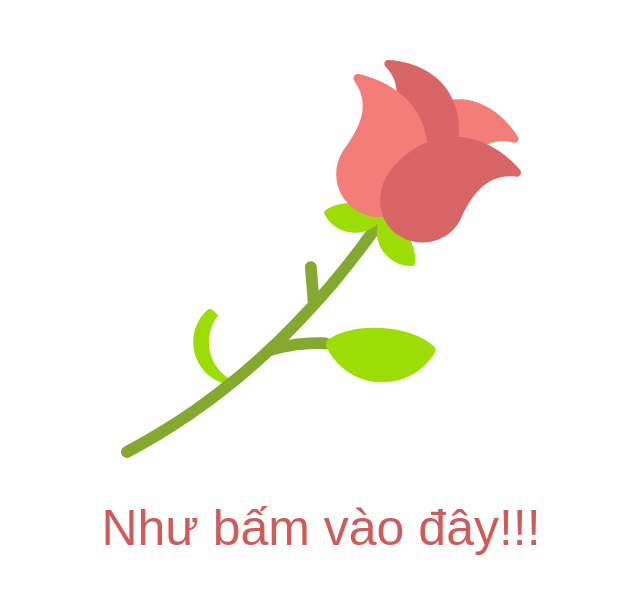
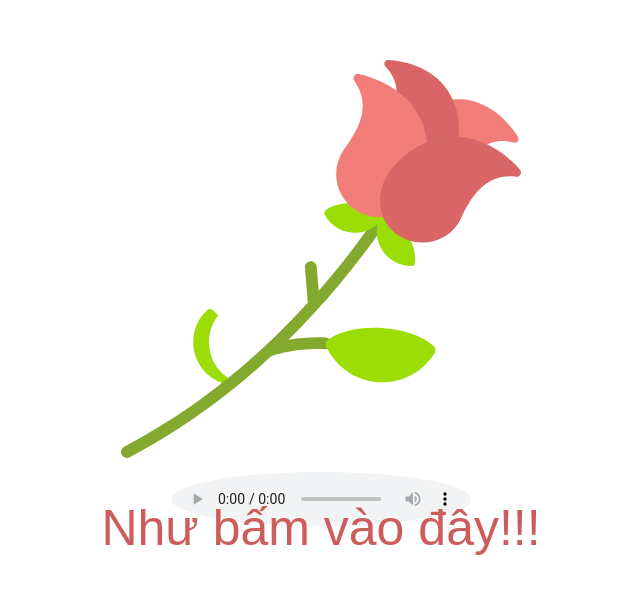
Before and after one commit to buiminhcong/lll, a plain HTML site: page index.html in a window 1280 px wide. Shown: the part 141-734 px from the top of the page, without its empty margins (319-959 px from the left). Drawn offline with nearby package versions, Linux system fonts and the light colour scheme.

Commit message:
fix audio

```diff
--- a/index.html
+++ b/index.html
@@ -47,6 +47,15 @@
             transform: translate(-50%, -50%);
             z-index: 1;
             /* Đảm bảo hình ảnh nằm trên các phần tử khác */
+        }
+
+        #backgroundMusic{
+            position: absolute;
+            top: 80%;
+            left: 50%;
+            border-radius: 50%;
+            transform: translate(-50%, -50%);
+            z-index: 1;
         }
 
 
@@ -459,6 +468,8 @@
 
 <body>
 
+
+
     <svg style="display: none;" id="theSvg" viewBox="-120 -30 240 180" enable-background="new 0 0 174 148"
         xml:space="preserve">
         <defs>
@@ -782,10 +793,11 @@
         font-size: 50px;
         top: 80%;">Như bấm vào đây!!!</p>
 
-        <audio autoplay loop controls style="display:none;">
-            <source src="x.mp3">
+        <!-- Thẻ audio để phát nhạc -->
+        <audio id="backgroundMusic" controls autoplay loop >
+            <source  src="x.mp3" type="audio/mpeg">
+            Trình duyệt của bạn không hỗ trợ thẻ audio.
         </audio>
-
 
     </div>
 
@@ -797,9 +809,12 @@
     <!-- aa3 -->
     <script>
 
-        function playVideo() {
-            document.getElementById('myVideo').src += "?autoplay=1";
-        }
+        // Tự động phát nhạc khi trang được tải
+        window.onload = function () {
+            var audio = document.getElementById('backgroundMusic');
+            audio.play();
+        };
+
 
         (() => {
             setTimeout(() => {
```
